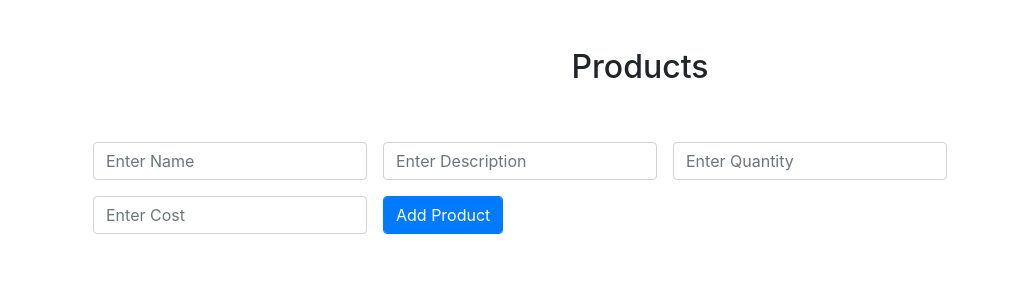
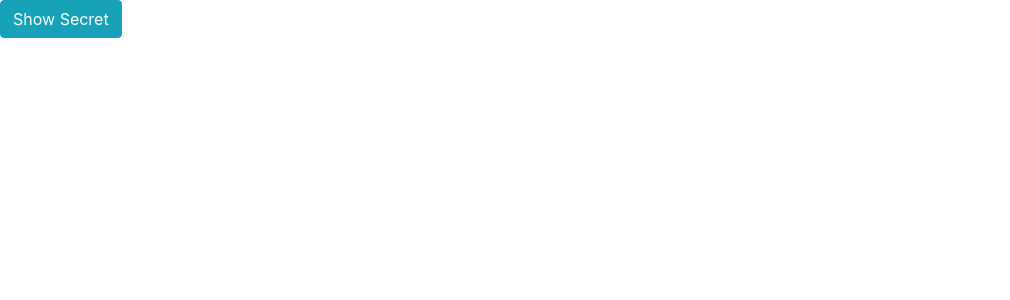
Before and after one commit to Manoj-14/Java-FSD-Phase-5, an Angular app in the folder A01Intro/: page / in a window 1280 px wide. Shown: the top 300 px of the page, without its empty margins (0-1010 px from the left). Built offline with nearby package versions, Linux system fonts and the light colour scheme.

Commit message:
Custom directives

```diff
--- /dev/null
+++ b/A01Intro/src/app/CustomDirectives/BasicHighlightDirective.ts
@@ -0,0 +1,12 @@
+import { Directive, ElementRef, OnInit } from '@angular/core';
+
+@Directive({
+  selector: '[appBasicHighlight]',
+})
+export class BasicHighlightDirective implements OnInit {
+  constructor(private someElement: ElementRef) {}
+
+  ngOnInit(): void {
+    this.someElement.nativeElement.style.backgroundColor = 'green';
+  }
+}
--- a/A01Intro/src/app/app.component.html
+++ b/A01Intro/src/app/app.component.html
@@ -1,10 +1,10 @@
 <!-- <h1 class="text-center">Server</h1> -->
-<app-products></app-products>
+<!-- <app-products></app-products> -->
 <!-- <warning-alert></warning-alert> -->
 <!-- <success-alert></success-alert> -->
 <!-- <app-server></app-server> -->
 
 <!-- <app-names></app-names> -->
-<!-- <app-secret></app-secret> -->
+<app-secret></app-secret>
 
 <!-- <app-lifecycle-demo></app-lifecycle-demo> -->
--- a/A01Intro/src/app/app.module.ts
+++ b/A01Intro/src/app/app.module.ts
@@ -12,6 +12,7 @@ import { SecretComponent } from './secret/secret.component';
 import { AddProductComponent } from './products/add-product/add-product.component';
 import { ProductComponent } from './products/product/product.component';
 import { LifecycleDemoComponent } from './lifecycle-demo/lifecycle-demo.component';
+import { BasicHighlightDirective } from './CustomDirectives/BasicHighlightDirective';
 
 @NgModule({
   declarations: [
@@ -25,6 +26,7 @@ import { LifecycleDemoComponent } from './lifecycle-demo/lifecycle-demo.componen
     AddProductComponent,
     ProductComponent,
     LifecycleDemoComponent,
+    BasicHighlightDirective,
   ],
   imports: [BrowserModule, FormsModule], // Import FormModeule for two way binding
   providers: [],
--- a/A01Intro/src/app/secret/secret.component.html
+++ b/A01Intro/src/app/secret/secret.component.html
@@ -2,7 +2,7 @@
   <div class="row">
     <div class="col">
       <button class="btn btn-info" (click)="showSecret()">Show Secret</button>
-      <p *ngIf="display">This is the Secret</p>
+      <p *ngIf="display" appBasicHighlight>This is the Secret</p>
     </div>
     <div class="col">
       <p
```
